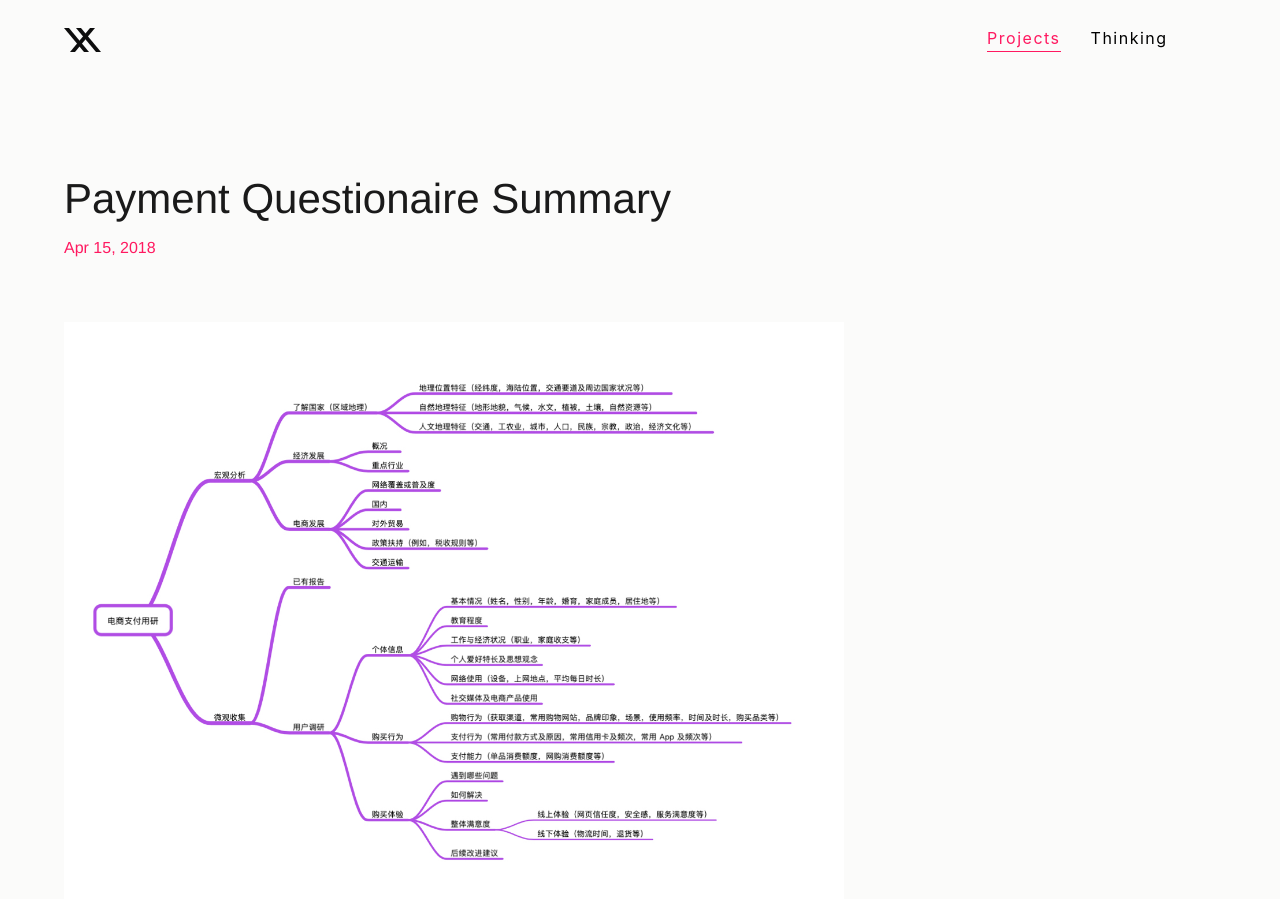
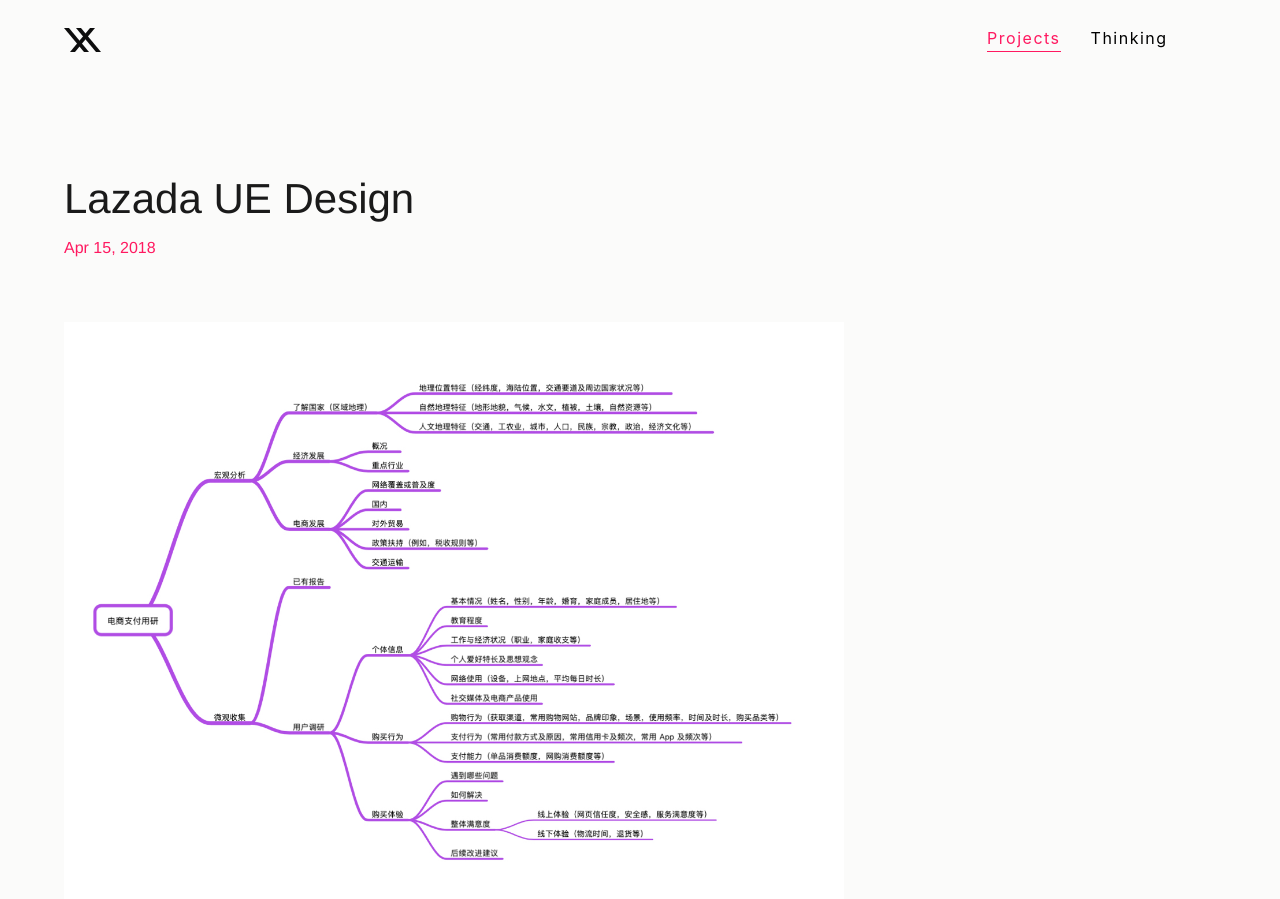
Before and after one commit to guoxindesign/guoxindesign.github.io, a Jekyll site: the page built from _posts/2018-04-15-lazada.md, in a window 1280 px wide and 900 px high. Built offline with Jekyll 4.4.1, drawn with Linux system fonts in a browser that asks for light colours.

Commit message:
Update and rename 2018-04-15-questionaire.md to 2018-04-15-lazada.md

```diff
--- a/_posts/2018-04-15-questionaire.md
+++ b/_posts/2018-04-15-lazada.md
@@ -1,5 +1,5 @@
 ---
-title: Payment Questionaire Summary
+title: Lazada UE Design
 layout: post
 cover_image: "/images/lazada_cover.jpg"
 ---
```
